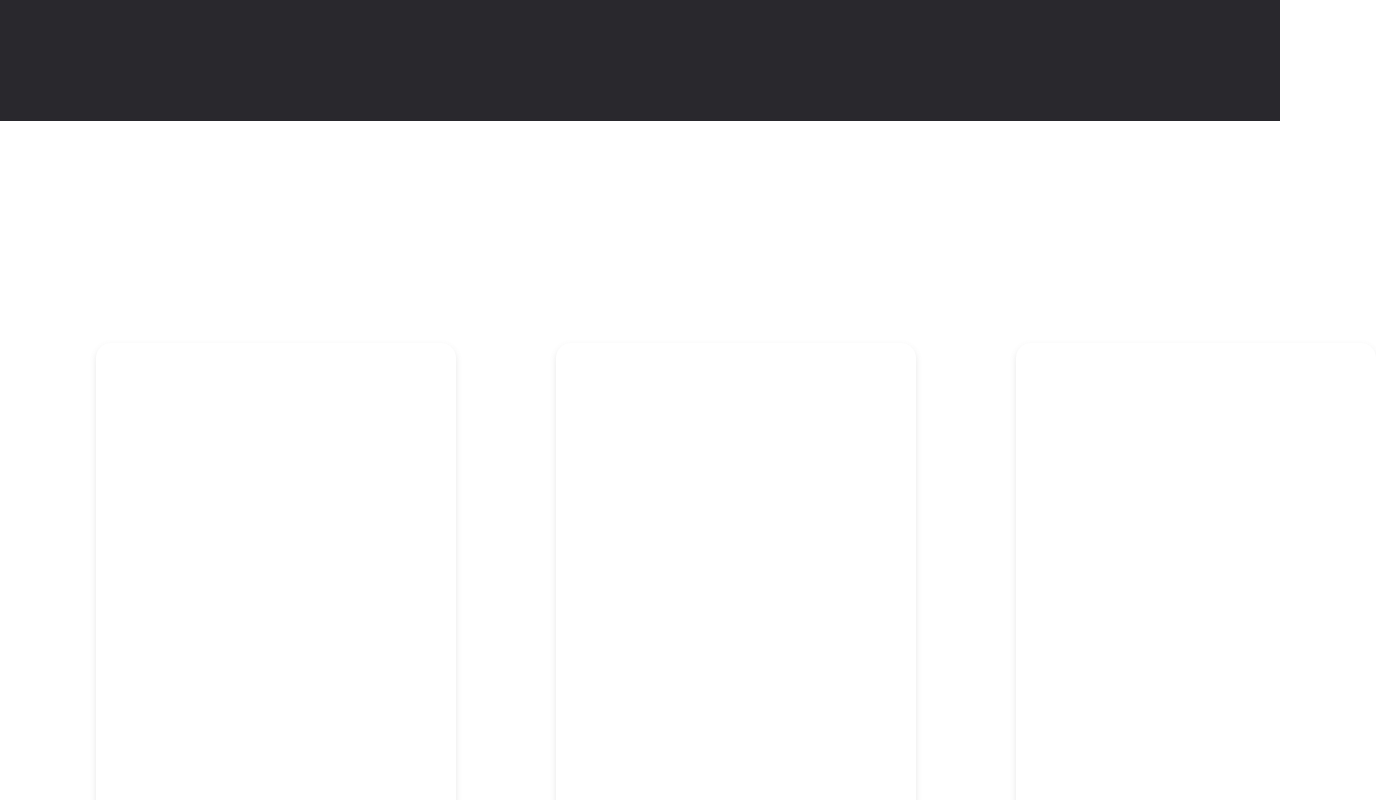
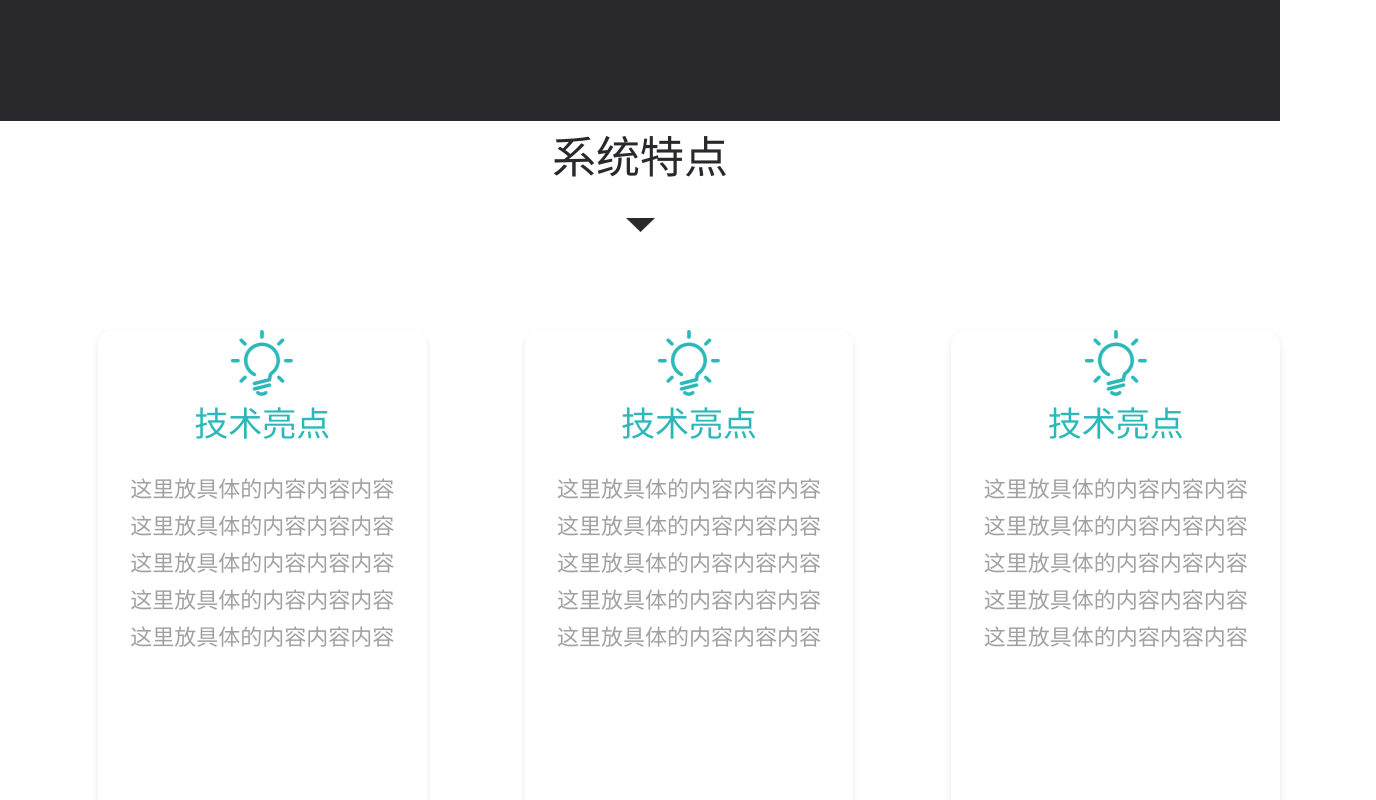
Before and after one commit to peter-819/CiTi-zhenbuchuo, a Vue app: page /#/ in a window 1280 px wide. Shown: the part 880-1680 px from the top of the page, 1376 px wide, since content can reach past the window. Built offline with nearby package versions, Linux system fonts and the light colour scheme.

Commit message:
add intro-context

```diff
--- a/src/components/introContext.vue
+++ b/src/components/introContext.vue
@@ -1,10 +1,30 @@
 <template>
-    <div id="introContext"></div>
+    <div id="introContext">
+      <img :src="Contents.ImageSrc"></img>
+      <h1 class="ICTitleFont">{{Contents.Title}}</h1>
+      <p class="ICContentFont" v-html="Contents.Content"></p>
+    </div>
 </template>
 
 <script>
     export default {
       name: "introContext",
+      props:{
+        Contents:{
+          Title:{
+            type: String,
+            require: true
+          },
+          Content:{
+            type: String,
+            require: true
+          },
+          ImageSrc:{
+            type: String,
+            require: true
+          }
+        }
+      },
       data(){
         return{
 
@@ -21,5 +41,24 @@
     box-shadow: 0px 3px 6px rgba(112, 112, 112, 0.16);
     opacity: 1;
     border-radius: 15px;
+    display:flex;
+    flex-direction:column;
+    align-items: center;
+  }
+  .ICTitleFont{
+    font-size: 34px;
+    font-family: Soucrce Han Sans CN;
+    font-weight: 400;
+    line-height: 58px;
+    color: #2CB8B9;
+    opacity: 1;
+  }
+  .ICContentFont{
+    font-size: 22px;
+    font-family: Source Han Sans CN;
+    font-weight: 400;
+    line-height: 37px;
+    color: #707070;
+    opacity: 0.65;
   }
 </style>
--- a/src/page/HomePage.vue
+++ b/src/page/HomePage.vue
@@ -2,10 +2,18 @@
   <div id="HomePage">
     <div><heading></heading></div>
     <div class="block"></div>
-    <div class="introContexts">
-      <intro-context class="context1"></intro-context>
-      <intro-context class="context2"></intro-context>
-      <intro-context class="context2"></intro-context>
+      <div>
+        <h1 class="TitleFont">系统特点</h1>
+        <div style="display:flex; justify-content:center;">
+        <img src="/static/HomePage/Polygon1.png" style="width:29px;height:14px;color:#F5F6FA;"></img>
+      </div>
+      <div class="introContexts">
+        <intro-context class="context" :contents="context1"></intro-context>
+        <intro-context class="context" :contents="context1"></intro-context>
+        <intro-context class="context" :contents="context1"></intro-context>
+        <!-- <intro-context class="context2"></intro-context>
+        <intro-context class="context2"></intro-context> -->
+      </div>
     </div>
     <div><bottom></bottom></div>
   </div>
@@ -18,6 +26,15 @@
   import bottom from "../components/bottom.vue";
   export default {
     name: "HomePage",
+    data(){
+      return{
+        context1:{
+          Title:'技术亮点',
+          Content:'这里放具体的内容内容内容 <br> 这里放具体的内容内容内容 <br> 这里放具体的内容内容内容 <br> 这里放具体的内容内容内容 <br> 这里放具体的内容内容内容<br>',
+          ImageSrc:'/static/HomePage/Bulb.png'
+        }
+      }
+    },
     components:{
       heading,
       introContext,
@@ -37,14 +54,22 @@
    display: flex;
    -webkit-flex-direction: row;
    width: 100%;
-   margin-left: 96px;
-   margin-top: 222px;
+   height: 1000px;
+   margin-left:49px;
+   margin-right:49px;
  }
- .context1{
-   margin-left:0px;
+ .context{
+   margin:98px 49px 98px 49px;
   }
- .context2{
-   margin-left: 100px;
- }
+  .TitleFont{
+    font-size: 44px;
+    font-family: Source Han Sans CN;
+    font-weight: 400;
+    line-height: 75px;
+    color: #29282D;
+    letter-spacing: 40;
+    opacity: 1;
+    text-align: center;
+  }
 
 </style>
```
Also changed, not shown: static/HomePage/Bulb.png (renamed from static/HomePage/组 24.png), static/HomePage/Polygon1.png (renamed from static/HomePage/多边形 1.png), 1 other file (tests, documents, lock files or other folders).
